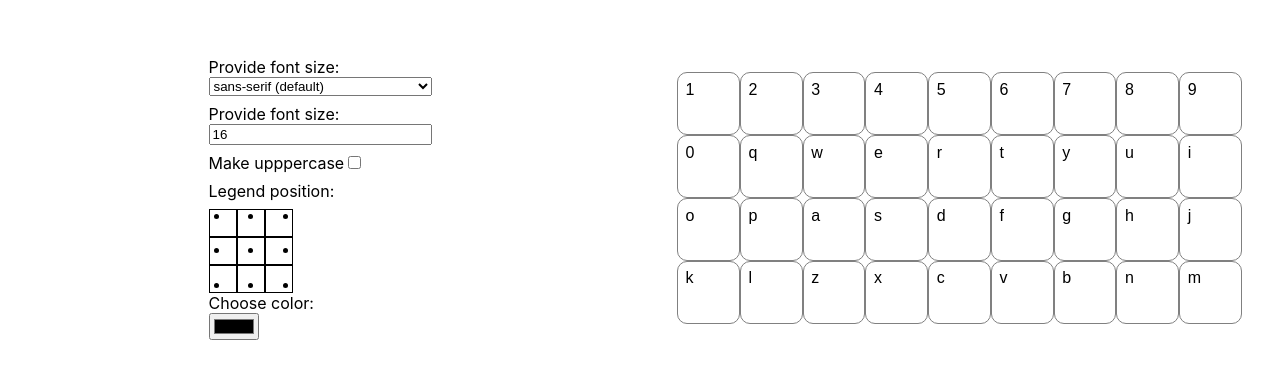
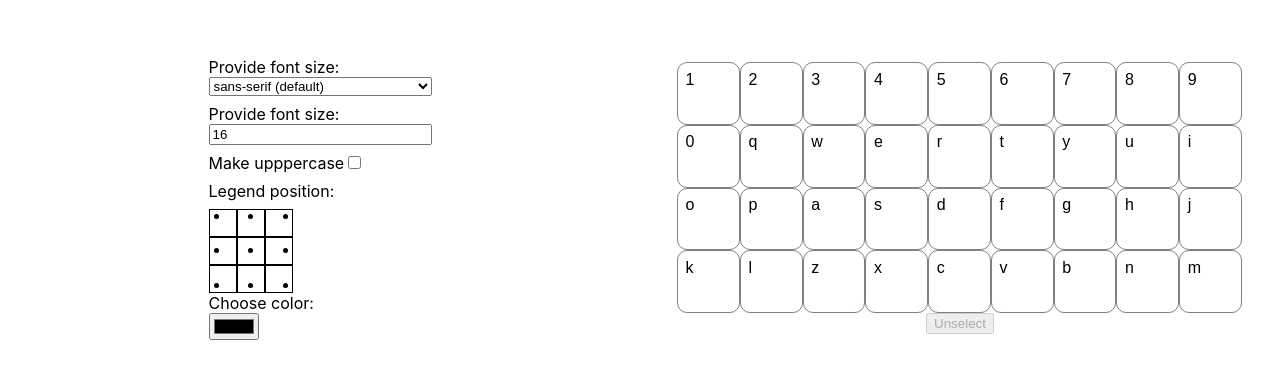
Before and after one commit to Stonedheart/keycap-legends-generator, a React (Create React App) app: page / in a window 1280 px wide. Shown: the part 202-580 px from the top of the page. Built offline with nearby package versions, Linux system fonts and the light colour scheme.

Commit message:
Handle changing selected keycaps styles (to improve); Add unselect all functionality;

```diff
--- a/src/actions/LegendStyleActions.ts
+++ b/src/actions/LegendStyleActions.ts
@@ -1,9 +1,12 @@
 import { FlexPositions } from "../models/shared/flexPositions";
-import { LegendStyleActions } from "../models/legendStyle/legendStyleActions";
+import LegendStyleActions from "../models/legendStyle/LegendStyleActions";
+import TextTransformType from "../models/legendStyle/tyextTransformType";
+
 
 export const setFontFamily = (payload: string) => ({ type: LegendStyleActions.setFontFamily, payload });
 export const setFontSize = (payload: string) => ({ type: LegendStyleActions.setFontSize, payload });
-export const setIsUppercase = (payload: boolean) => ({ type: LegendStyleActions.setIsUppercase, payload });
+export const setTextTransform = (payload: TextTransformType) => ({ type: LegendStyleActions.setTextTransform, payload });
 export const setAlignLegend = (payload: FlexPositions) => ({ type: LegendStyleActions.setAlignLegend, payload });
 export const setJustifyLegend = (payload: FlexPositions) => ({ type: LegendStyleActions.setJustifyLegend, payload });
 export const setFontColor = (payload: string) => ({ type: LegendStyleActions.setFontColor, payload });
+export const setSelectedKeycaps = (payload: number[]) => ({ type: LegendStyleActions.setSelectedKeycaps, payload });
--- a/src/components/keycap/Keycap.tsx
+++ b/src/components/keycap/Keycap.tsx
@@ -1,3 +1,4 @@
+import { useEffect, useState } from 'react';
 import { useLegendStyleContext } from '../../contexts/LegendStyleContext';
 
 import './Keycap.css';
@@ -9,6 +10,7 @@ interface Props {
     onMouseOver: () => void;
     onMouseDown: () => void;
     onMouseUp: () => void;
+    operateOnSelectedOnly: boolean;
 }
 
 const Keycap = ({
@@ -17,26 +19,59 @@ const Keycap = ({
     onMouseOver,
     onMouseDown,
     onMouseUp,
+    operateOnSelectedOnly
 }: Props) => {
     const {
         fontFamily,
         fontSize,
-        isUppercase,
+        textTransform,
         justifyLegend,
         alignLegend,
         fontColor
     } = useLegendStyleContext();
 
+    const [legendFontFamily, setLegendFontFamily] = useState(fontFamily);
+    const [legendFontSize, setLegendFontSize] = useState(fontSize);
+    const [legendFontColor, setLegendFontColor] = useState(fontColor);
+    const [legendTextTransform, setLegendTextTransform] = useState(textTransform);
+    const [legendJustify, setLegendJustify] = useState(justifyLegend);
+    const [legendAlign, setLegendAlign] = useState(alignLegend);
+
+    useEffect(() => {
+        const updateStateValue = (current: any, value: any) => {
+            if ((operateOnSelectedOnly && !isSelected) || (current === value)) {
+                return current;
+            }
+            return value;
+        };
+
+        setLegendFontFamily(current => updateStateValue(current, fontFamily));
+        setLegendFontSize(current => updateStateValue(current, fontSize));
+        setLegendFontColor(current => updateStateValue(current, fontColor));
+        setLegendTextTransform(current => updateStateValue(current, textTransform));
+        setLegendJustify(current => updateStateValue(current, justifyLegend));
+        setLegendAlign(current => updateStateValue(current, alignLegend));
+    }, [
+        operateOnSelectedOnly,
+        isSelected,
+        fontFamily,
+        fontSize,
+        fontColor,
+        textTransform,
+        justifyLegend,
+        alignLegend,
+    ]);
+
     return (
         <div
             className="keycap"
             style={{
-                fontFamily,
-                fontSize,
-                textTransform: isUppercase ? "uppercase" : "lowercase",
-                justifyContent: justifyLegend,
-                alignItems: alignLegend,
-                color: fontColor,
+                fontFamily: legendFontFamily,
+                fontSize: legendFontSize,
+                textTransform: legendTextTransform,
+                justifyContent: legendJustify,
+                alignItems: legendAlign,
+                color: legendFontColor,
                 backgroundColor: isSelected ? "lightgreen" : "white"
             }}
             onMouseOver={onMouseOver}
--- a/src/components/keycaps/Keycaps.tsx
+++ b/src/components/keycaps/Keycaps.tsx
@@ -1,5 +1,7 @@
-import { useState } from 'react';
+import { useEffect, useState } from 'react';
+import { useLegendStyleContext } from '../../contexts/LegendStyleContext';
 import Keycap from '../keycap/Keycap';
+import { setSelectedKeycaps } from '../../actions/legendStyleActions';
 
 import "./Keycaps.css";
 
@@ -7,13 +9,19 @@ import "./Keycaps.css";
 const alphanumericKeycapLegends = "1234567890qwertyuiopasdfghjklzxcvbnm";
 
 const Keycaps = () => {
-    const [selectedKeycaps, setSelectedKeycaps] = useState<number[]>([]);
+    const { dispatch } = useLegendStyleContext();
+    const [selectedKeycapsList, setSelectedKeycapsList] = useState<number[]>([]);
     const [isSelectingEnabled, setIsSelectingEnabled] = useState(false);
+    const [operateOnSelectedOnly, setOperateOnSelectedOnly] = useState(selectedKeycapsList.length > 0);
+
+    useEffect(() => {
+        setOperateOnSelectedOnly(selectedKeycapsList.length > 0);
+    }, [selectedKeycapsList.length]);
 
     const toggleKeyCapSelection = (index: number) => {
-        selectedKeycaps.includes(index) ?
-            setSelectedKeycaps(current => current.filter(item => item !== index)) :
-            setSelectedKeycaps(current => [...current, index]);
+        selectedKeycapsList.includes(index) ?
+            setSelectedKeycapsList(current => current.filter(item => item !== index)) :
+            setSelectedKeycapsList(current => [...current, index]);
     }
 
     const handleMouseDown = (index: number) => {
@@ -25,15 +33,21 @@ const Keycaps = () => {
         if (!isSelectingEnabled) {
             return;
         }
-        toggleKeyCapSelection(index)
-    }
-
-    const handleMouseUp = (index: number) => {
-        setIsSelectingEnabled(false);
         toggleKeyCapSelection(index);
     }
 
+    const handleMouseUp = () => {
+        setIsSelectingEnabled(false);
+        dispatch(setSelectedKeycaps(selectedKeycapsList));
+    }
+
+    const handleUnselectClick = () => {
+        dispatch(setSelectedKeycaps([]));
+        setSelectedKeycapsList([]);
+    }
+
     return (
+        <>
             <div className="keycaps-container">
                 {alphanumericKeycapLegends.split("").map((legend, index) =>
                     <Keycap
@@ -41,11 +55,19 @@ const Keycaps = () => {
                         legend={legend}
                         onMouseDown={() => handleMouseDown(index)}
                         onMouseOver={() => handleMouseOver(index)}
-                    onMouseUp={() => handleMouseUp(index)}
-                    isSelected={selectedKeycaps.includes(index)}
+                        onMouseUp={handleMouseUp}
+                        isSelected={selectedKeycapsList.includes(index)}
+                        operateOnSelectedOnly={operateOnSelectedOnly}
                     />
                 )}
             </div>
+            <button
+                onClick={handleUnselectClick}
+                disabled={selectedKeycapsList.length === 0}
+            >
+                Unselect
+            </button>
+        </>
     );
 };
 
--- a/src/components/legendStylingForm/LegendsStylingForm.tsx
+++ b/src/components/legendStylingForm/LegendsStylingForm.tsx
@@ -1,12 +1,11 @@
-import React from 'react';
 import {
     setJustifyLegend,
     setAlignLegend,
     setFontFamily,
     setFontSize,
-    setIsUppercase,
+    setTextTransform,
     setFontColor
-} from '../../actions/LegendStyleActions';
+} from '../../actions/legendStyleActions';
 import { useLegendStyleContext } from '../../contexts/LegendStyleContext';
 import { defaultFontFamily, fontFamilyNames } from '../../models/legendStyle/legendStyleFontFamilies';
 import { FlexPositions } from '../../models/shared/flexPositions';
@@ -28,9 +27,7 @@ const LegendsStylingForm = () => {
             <label htmlFor="fontFamily">Provide font size: </label>
             <select
                 id="fontFamily"
-                style={{
-                    marginBottom: 8
-                }}
+                style={{ marginBottom: 8 }}
                 defaultValue={defaultFontFamily}
             >
                 {fontFamilyNames.map(name =>
@@ -47,18 +44,16 @@ const LegendsStylingForm = () => {
                 type="number"
                 id="fontSize"
                 onChange={(e) => dispatch(setFontSize(e.target.value))}
-                style={{
-                    marginBottom: 8
-                }}
+                style={{ marginBottom: 8 }}
                 value={fontSize}
             />
-            <div
-                style={{
-                    marginBottom: 8
-                }}
-            >
+            <div style={{ marginBottom: 8 }}>
                 <label htmlFor="uppercase">Make upppercase</label>
-                <input type="checkbox" id="uppercase" onChange={(e) => { dispatch(setIsUppercase(e.target.checked)) }} />
+                <input
+                    type="checkbox"
+                    id="uppercase"
+                    onChange={(e) => { dispatch(setTextTransform(e.target.checked ? "uppercase" : "lowercase")) }}
+                />
             </div>
             <LegendPositioning onLegendPositionClick={handleOnLegendPositionClick}/>
             <label htmlFor="colorPicker">
--- a/src/models/legendStyle/legendStyleState.ts
+++ b/src/models/legendStyle/legendStyleState.ts
@@ -1,10 +1,11 @@
 import { FlexPositions } from "../shared/flexPositions";
 
-export interface LegendStylePropsState {
+export default interface LegendStylePropsState {
     fontFamily: string,
     fontSize: number,
-    isUppercase: boolean,
+    textTransform: "lowercase" | "uppercase",
     justifyLegend: FlexPositions,
     alignLegend: FlexPositions,
     fontColor: string,
+    selectedKeycaps: number[],
 }
--- /dev/null
+++ b/src/models/legendStyle/tyextTransformType.ts
@@ -0,0 +1,3 @@
+type TextTransformType = "lowercase" | "uppercase";
+
+export default TextTransformType;
```
Lines whose indentation alone changed are shown as unchanged.
